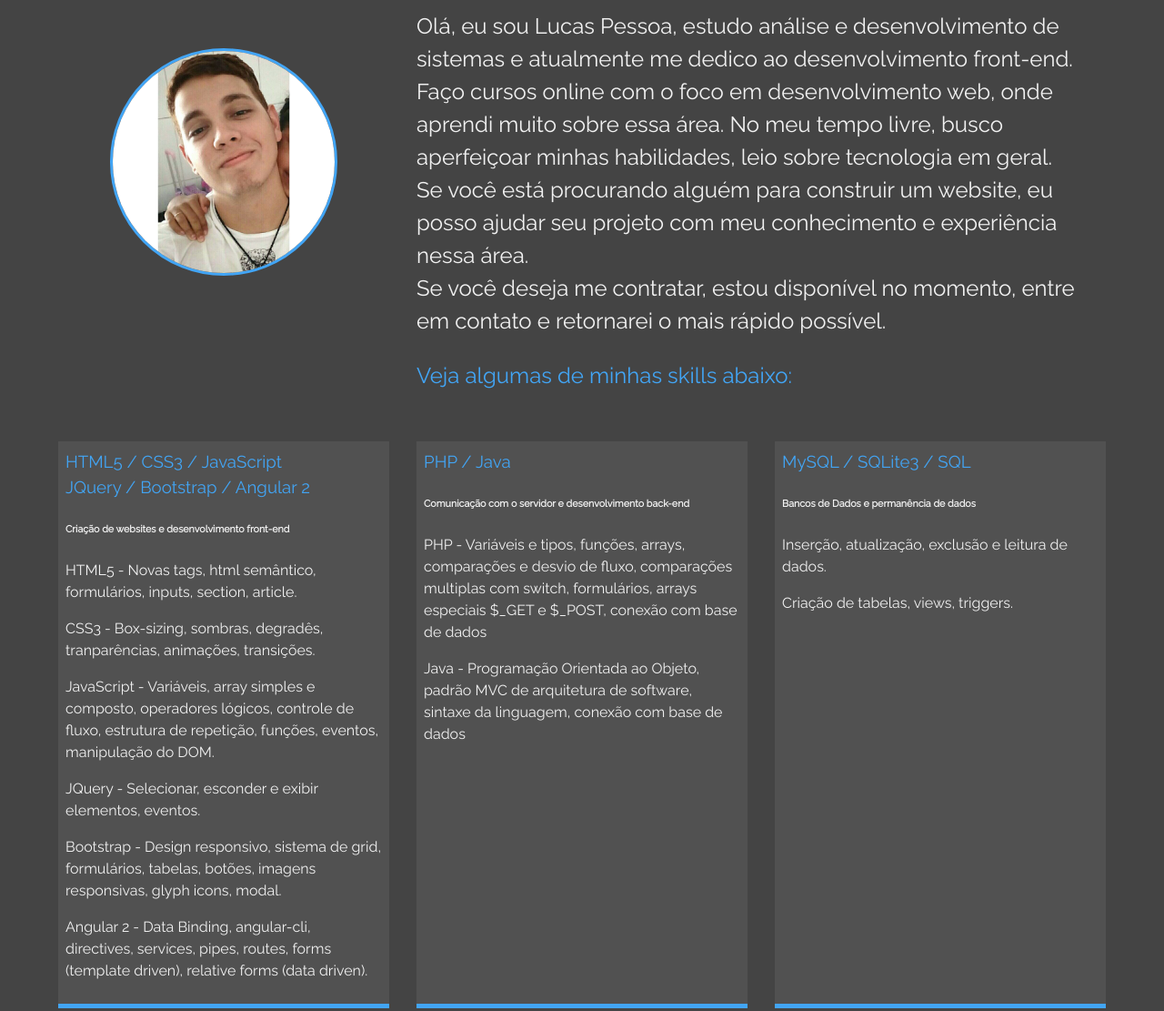
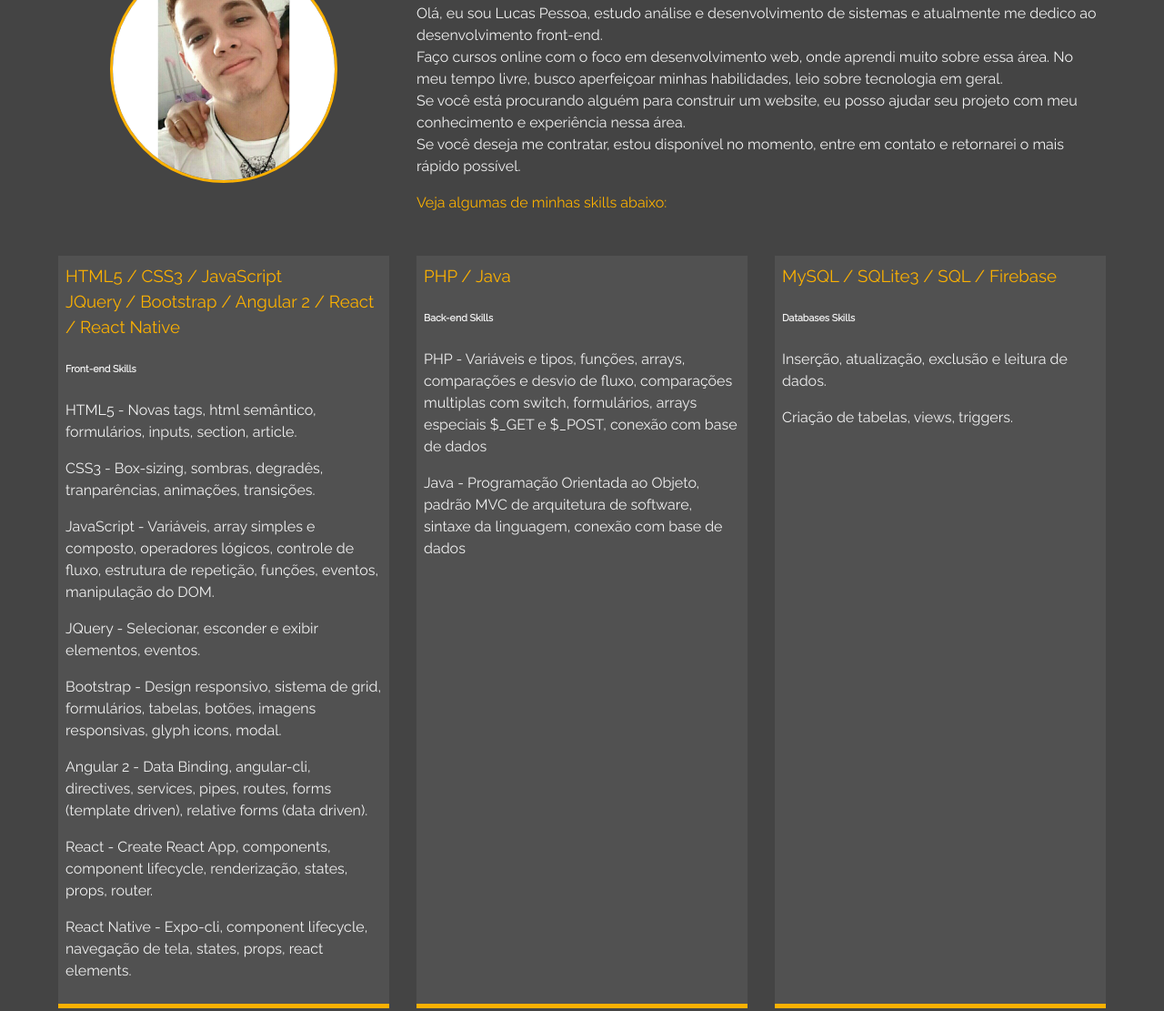
Before and after one commit to lucaspesso4/home, a website: page dist/about.html in a window 1280 px wide. Shown: the part 380-1491 px from the top of the page at 91% size. Drawn offline with Linux system fonts and the light colour scheme.

Commit message:
new content

```diff
--- a/package.json
+++ b/package.json
@@ -1,6 +1,6 @@
 {
   "name": "newporfolio",
-  "version": "1.0.0",
+  "version": "1.0.1",
   "description": "",
   "main": "index.js",
   "homepage": "https://lucaspesso4.github.io/home",
--- a/scss/_config.scss
+++ b/scss/_config.scss
@@ -1,5 +1,5 @@
 $primary-color: #444;
-$secondary-color: #42a5f5;
+$secondary-color: #fcb100;
 $show-home-image: true;
 $home-image: url(../img/OK2OLC0.jpg);
 $background-opacity: 0.7;
--- a/scss/_mobile.scss
+++ b/scss/_mobile.scss
@@ -54,9 +54,9 @@
         grid-template-areas:
         'bioimage'
         'bio'
-        'job1'
-        'job2'
-        'job3';
+        'frontend'
+        'backend'
+        'database';
 
         grid-template-columns: 1fr;
     }
--- a/scss/main.scss
+++ b/scss/main.scss
@@ -79,7 +79,7 @@ main {
   grid-gap: 30px;
   grid-template-areas:
   'bioimage bio bio'
-  'job1 job2 job3';
+  'frontend backend database';
   grid-template-columns: repeat(3, 1fr);
 
   .bio-img {
@@ -96,19 +96,23 @@ main {
     font-size: 1.5rem;
   }
 
-  .job-1 {
-    grid-area: job1;
+  .bio > p {
+    font-size: 1rem;
   }
 
-  .job-2 {
-    grid-area: job2;
+  .front-end-skills {
+    grid-area: frontend;
   }
 
-  .job-3 {
-    grid-area: job3;
+  .back-end-skills {
+    grid-area: backend;
   }
 
-  .job {
+  .database-skills {
+    grid-area: database;
+  }
+
+  .pro-skill {
     background: lighten($primary-color , 5);
     padding: 0.5rem;
     border-bottom: $secondary-color 5px solid;
```
Also changed, not shown: dist/about.html, dist/contact.html, dist/css/main.css, dist/img/Screen2.png (deleted), dist/img/java-logo.png (deleted), dist/img/moovie-list.png (added), dist/img/projeto1.png (deleted), dist/img/react-auto-counter.png (added), dist/img/react-counter.png (added), dist/img/social-buttons.png (added), dist/index.html, dist/work.html.
